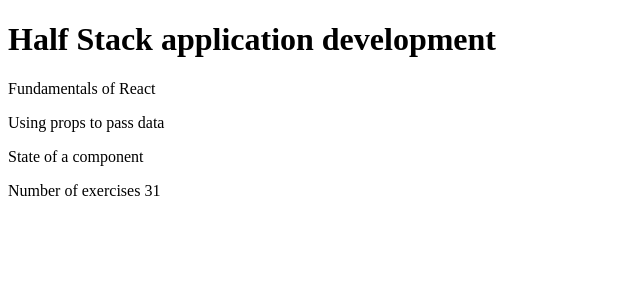
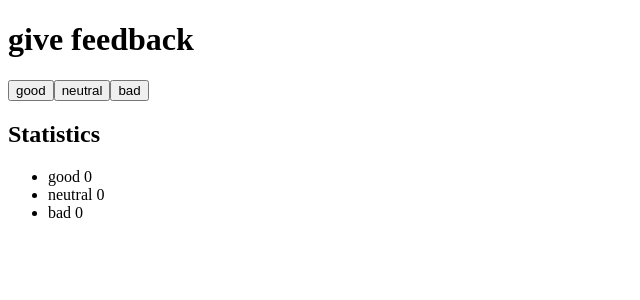
Before and after one commit to j0t4ku/fullstackopen-curse, a React (Vite) app in the folder part1/excercises/: page / in a window 1280 px wide. Shown: the top 300 px of the page, without its empty margins (0-640 px from the left). Built offline with nearby package versions, Linux system fonts and the light colour scheme.

Commit message:
completed excercise 1.6

```diff
--- a/part1/excercises/src/App.jsx
+++ b/part1/excercises/src/App.jsx
@@ -1,63 +1,40 @@
+import { useState } from 'react'
+
 const App = () => {
-  const course = {
-    name: 'Half Stack application development',
-    parts: [
-      {
-        name: 'Fundamentals of React',
-        exercises: 10
-      },
-      {
-        name: 'Using props to pass data',
-        exercises: 7
-      },
-      {
-        name: 'State of a component',
-        exercises: 14
-      }
-    ]
+  // guarda los clics de cada botón en su propio estado
+  const [good, setGood] = useState(0)
+  const [neutral, setNeutral] = useState(0)
+  const [bad, setBad] = useState(0)
+
+  const handleclickGood = () => {
+    setGood(good + 1)
   }
-
+  const handleclickNeutral = () => {
+    setNeutral(neutral + 1)
+  }
+  const handleclickBad = () => {
+    setBad(bad + 1)
+  }
   return (
     <div>
-      <Header course={course.name} />
-      <Content parts={course.parts}
-      />
-      <Total parts={course.parts} />
+      <h1>give feedback</h1>
+      <div>
+        <button type="button" onClick={handleclickGood}>good</button>
+        <button type="button" onClick={handleclickNeutral}>neutral</button>
+        <button type="button" onClick={handleclickBad}>bad</button>
+
+      </div>
+      <h2>Statistics</h2>
+      <div>
+        <ul>
+          <li> <span>good</span> <span>{good}</span> </li>
+          <li> <span>neutral</span> <span>{neutral}</span> </li>
+          <li> <span>bad</span> <span>{bad}</span> </li>
+
+        </ul>
+      </div>
     </div>
   )
 }
 
-const Header = (props) => {
-  return (
-    <h1>{props.course}</h1>
-  )
-}
-
-const Content = (props) => {
-  const parts = props.parts
-  return (
-    <>
-      <Part part={parts[0].name} exercises={parts[0].exercises1} />
-      <Part part={parts[1].name} exercises={parts[0].exercises2} />
-      <Part part={parts[2].name} exercises={parts[0].exercises3} />
-
-    </>
-  )
-}
-
-const Total = (props) => {
-  const parts = props.parts
-  return (
-    <p>Number of exercises {parts[0].exercises + parts[1].exercises + parts[2].exercises}</p>
-  )
-}
-
-const Part = (props) => {
-  return (
-    <p>
-      {props.part} {props.exercises}
-    </p>
-  )
-}
-
 export default App
```
